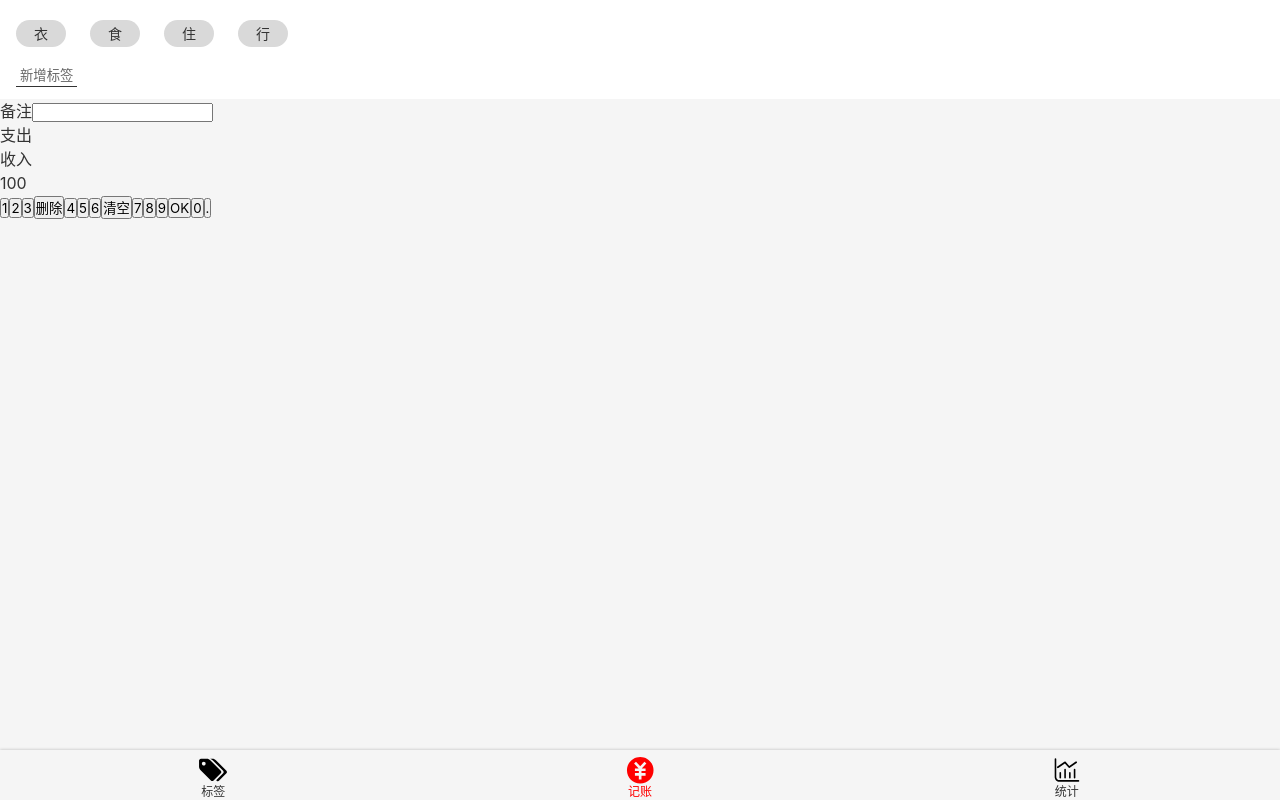
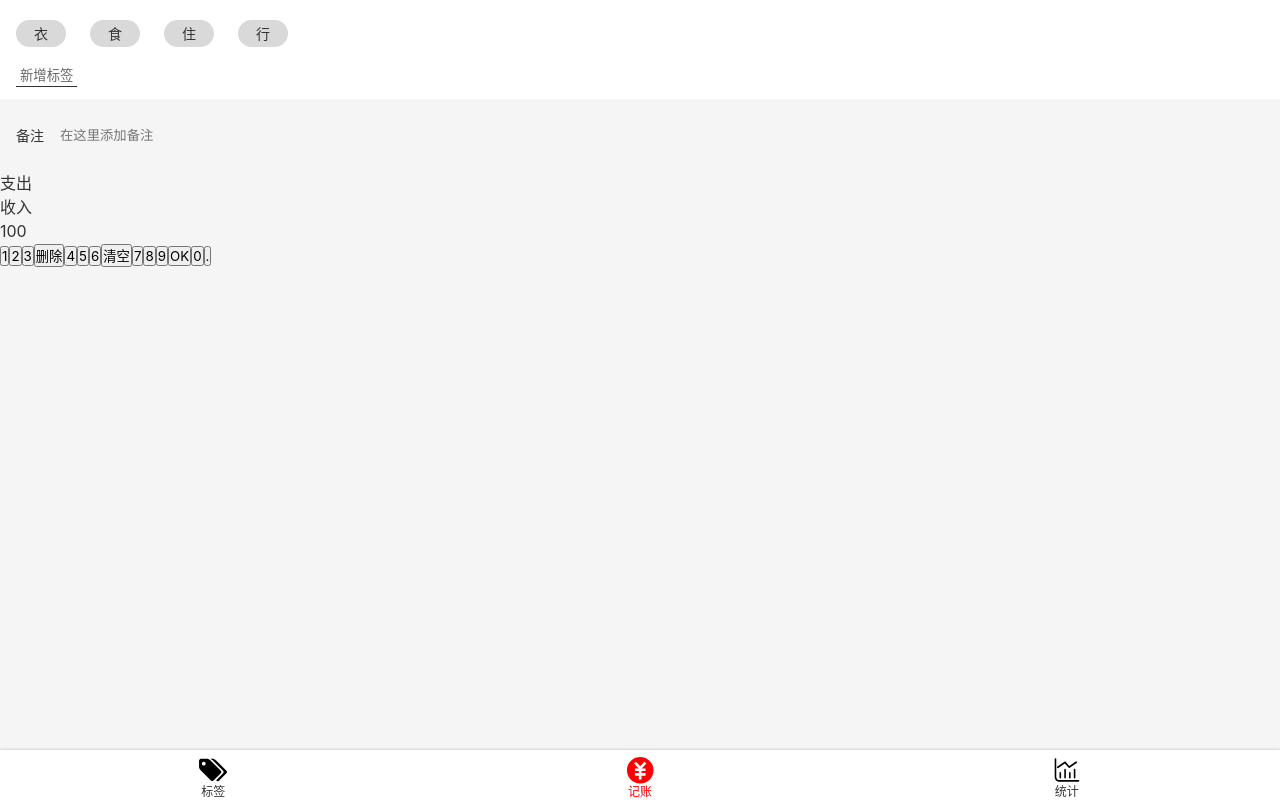
Before and after one commit to maple436/cuttle-money-react, a React app: page /#/money in a window 1280 px wide. Built offline with nearby package versions, Linux system fonts and the light colour scheme.

Commit message:
Money.tsx 之 Notes UI

```diff
--- a/src/components/Nav.tsx
+++ b/src/components/Nav.tsx
@@ -5,6 +5,7 @@
 
 
 const NavWrapper = styled.nav`
+  background: #ffffff;
   box-shadow: 0 0 3px rgba(0,0,0,0.25);
   line-height: 24px;
   display: flex;
--- a/src/index.scss
+++ b/src/index.scss
@@ -40,3 +40,7 @@
   height: 1em;
   display: inline-block;
 }
+
+:focus{
+  outline:none;
+}
--- a/src/views/Money.tsx
+++ b/src/views/Money.tsx
@@ -24,13 +24,26 @@
             border-bottom: 1px solid #333;
             color: #666;
             margin-top: 8px;
-            outline:none;
           }
 
 `;
 
 const NotesSection = styled.section`
-
+      background: #f5f5f5;
+      padding: 0 16px;
+      font-size: 14px;
+      > label {
+        display:flex;
+        align-items: center;
+        > span { margin-right: 16px; white-space: nowrap; }
+        > input {
+          display:block;
+          width: 100%;
+          height: 72px;
+          background: none;
+          border: none;
+        }
+      }
 `;
 
 const CategorySection = styled.section`
@@ -55,7 +68,7 @@
       <NotesSection>
         <label>
           <span>备注</span>
-          <input type="text"/>
+          <input type="text" placeholder="在这里添加备注"/>
         </label>
       </NotesSection>
       <CategorySection>
```
